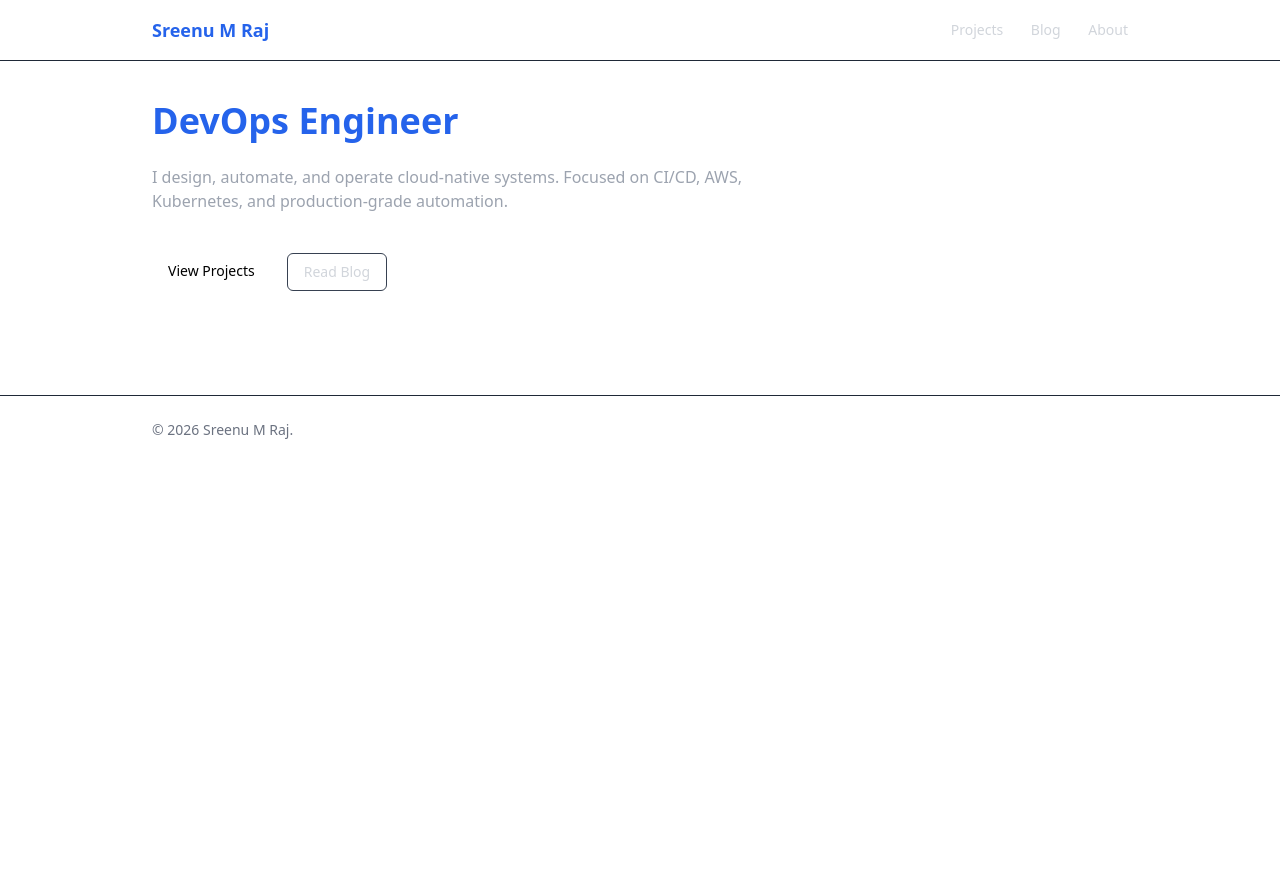
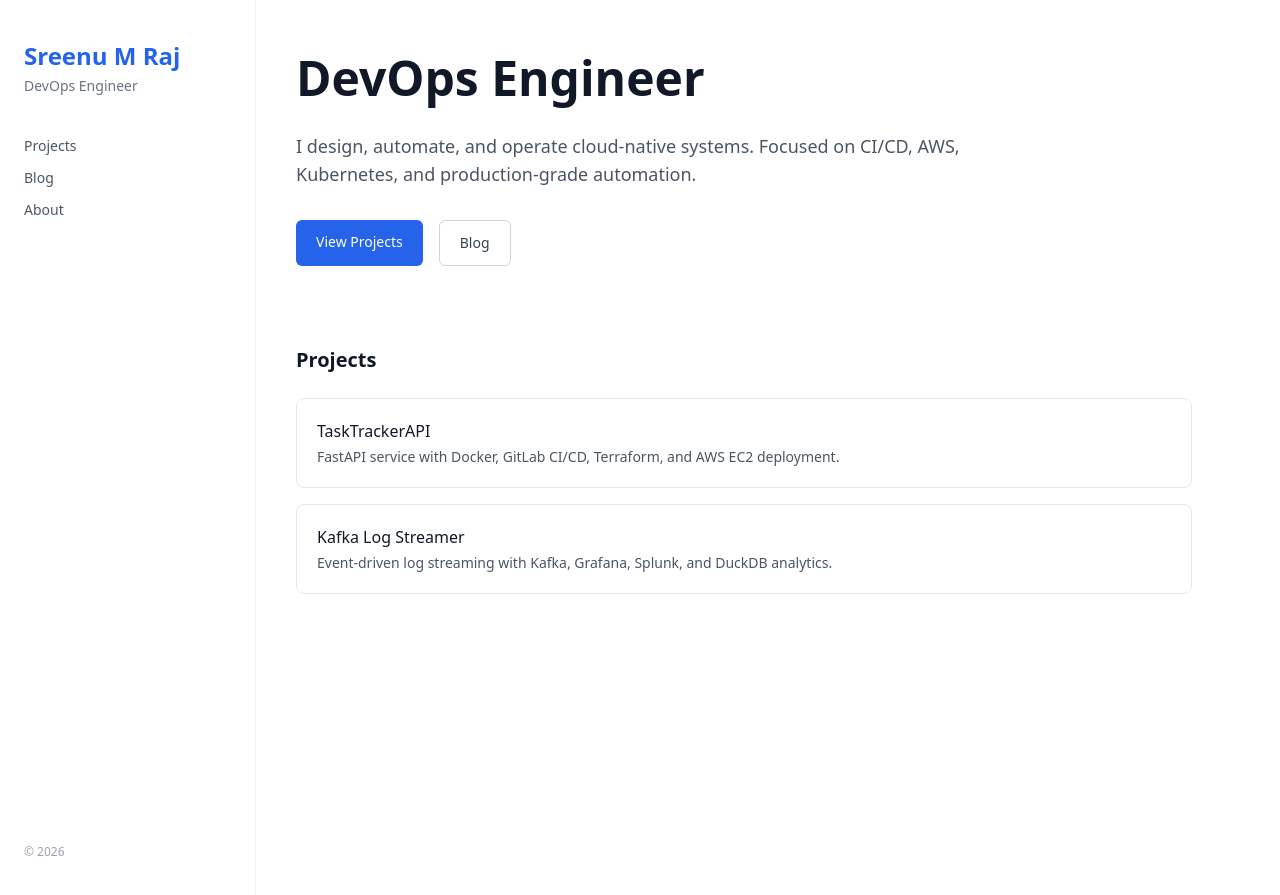
Before and after one commit to sreenumr/sreenumr.github.io, a Jekyll site: the page built from index.md, in a window 1280 px wide. Shown: the top 895 px of the page. Built offline with Jekyll 4.4.1, drawn with Linux system fonts in a browser that asks for light colours; nearby versions of some CDN libraries.

Commit message:
UI Fixes

```diff
--- a/_includes/footer.html
+++ b/_includes/footer.html
@@ -1,4 +1,4 @@
-<footer class="border-t border-gray-800 mt-16">
+<footer class=" mt-16">
     <div class="max-w-5xl mx-auto px-6 py-6 text-sm text-gray-500">
         © {{ site.time | date: "%Y" }} Sreenu M Raj.
     </div>
--- a/_includes/navbar.html
+++ b/_includes/navbar.html
@@ -1,13 +1,13 @@
-<nav class="border-b border-gray-800">
-    <div class="max-w-5xl mx-auto px-6 py-4 flex justify-between items-center">
-        <a href="/" class="text-lg font-semibold">
+<nav class="border-b border-gray-200">
+    <div class="max-w-6xl mx-auto px-6 py-4 flex justify-between items-center">
+        <a href="/" class="text-xl font-semibold text-blue-600">
             Sreenu M Raj
         </a>
 
-        <div class="space-x-6 text-sm text-gray-300">
-            <a href="/projects" class="hover:text-white">Projects</a>
-            <a href="/blog" class="hover:text-white">Blog</a>
-            <a href="/about" class="hover:text-white">About</a>
+        <div class="space-x-6 text-sm text-gray-500">
+            <a href="/projects" class="hover:text-gray-900">Projects</a>
+            <a href="/blog" class="hover:text-gray-900">Blog</a>
+            <a href="/about" class="hover:text-gray-900">About</a>
         </div>
     </div>
 </nav>
--- /dev/null
+++ b/_includes/sidebar.html
@@ -0,0 +1,39 @@
+<aside class="w-64 border-r border-gray-100 px-6 py-10">
+    <div class="flex flex-col h-full">
+
+        <!-- Name / Brand -->
+        <a href="/" class="text-2xl font-semibold text-blue-600">
+            Sreenu M Raj
+        </a>
+
+        <!-- Role -->
+        <p class="mt-1 text-sm text-gray-500">
+            DevOps Engineer
+        </p>
+
+        <!-- Navigation -->
+        <nav class="mt-10 flex flex-col space-y-3 text-sm">
+            <a href="/projects"
+                class="{% if page.url contains '/projects' %}text-blue-600 font-medium{% else %}text-gray-600 hover:text-gray-900{% endif %}">
+                Projects
+            </a>
+
+            <a href="/blog"
+                class="{% if page.url contains '/blog' %}text-blue-600 font-medium{% else %}text-gray-600 hover:text-gray-900{% endif %}">
+                Blog
+            </a>
+
+            <a href="/about"
+                class="{% if page.url contains '/about' %}text-blue-600 font-medium{% else %}text-gray-600 hover:text-gray-900{% endif %}">
+                About
+            </a>
+        </nav>
+
+
+        <!-- Footer push -->
+        <div class="mt-auto pt-10 text-xs text-gray-400">
+            © {{ site.time | date: "%Y" }}
+        </div>
+
+    </div>
+</aside>
--- a/_layouts/default.html
+++ b/_layouts/default.html
@@ -8,14 +8,17 @@
   <script src="https://cdn.tailwindcss.com"></script>
 </head>
 
-<body class="bg-white text-blue-600">
-  {% include navbar.html %}
+<body class="bg-white text-gray-900">
+  <div class="flex min-h-screen">
 
-  <main class="max-w-5xl mx-auto px-6 py-10">
-    {{ content }}
-  </main>
+    {% include sidebar.html %}
 
-  {% include footer.html %}
+    <main class="flex-1 px-10 py-12">
+      {{ content }}
+    </main>
+
+  </div>
 </body>
 
+
 </html>
--- a/index.md
+++ b/index.md
@@ -3,25 +3,52 @@ layout: default
 title: Home
 ---
 
-<section class="space-y-6">
-  <h1 class="text-4xl font-bold">
+<section class="max-w-3xl">
+  <h1 class="text-5xl font-bold leading-tight">
     DevOps Engineer
   </h1>
 
-  <p class="text-gray-400 max-w-2xl">
+  <p class="mt-6 text-lg text-gray-600">
     I design, automate, and operate cloud-native systems.
     Focused on CI/CD, AWS, Kubernetes, and production-grade automation.
   </p>
 
-  <div class="flex gap-4 pt-4">
-    <a href="/projects"
-       class="px-4 py-2 bg-white text-black rounded-md text-sm font-medium">
+  <div class="mt-8 flex gap-4">
+    <a
+      href="/projects"
+      class="px-5 py-3 bg-blue-600 text-white rounded-md text-sm font-medium hover:bg-blue-700"
+    >
       View Projects
     </a>
 
-    <a href="/blog"
-       class="px-4 py-2 border border-gray-700 rounded-md text-sm text-gray-300">
-      Read Blog
+    <a
+      href="/blog"
+      class="px-5 py-3 border border-gray-300 rounded-md text-sm text-gray-700 hover:border-gray-400"
+    >
+       Blog
     </a>
   </div>
 </section>
+
+<!-- Projects preview -->
+<section class="mt-20 max-w-4xl">
+  <h2 class="text-xl font-semibold mb-6">
+     Projects
+  </h2>
+
+  <div class="space-y-4">
+    <div class="border border-gray-200 rounded-lg p-5">
+      <h3 class="font-medium">TaskTrackerAPI</h3>
+      <p class="text-sm text-gray-600 mt-1">
+        FastAPI service with Docker, GitLab CI/CD, Terraform, and AWS EC2 deployment.
+      </p>
+    </div>
+
+    <div class="border border-gray-200 rounded-lg p-5">
+      <h3 class="font-medium">Kafka Log Streamer</h3>
+      <p class="text-sm text-gray-600 mt-1">
+        Event-driven log streaming with Kafka, Grafana, Splunk, and DuckDB analytics.
+      </p>
+    </div>
+  </div>
+</section>
```
Also changed, not shown: 5 other files.
